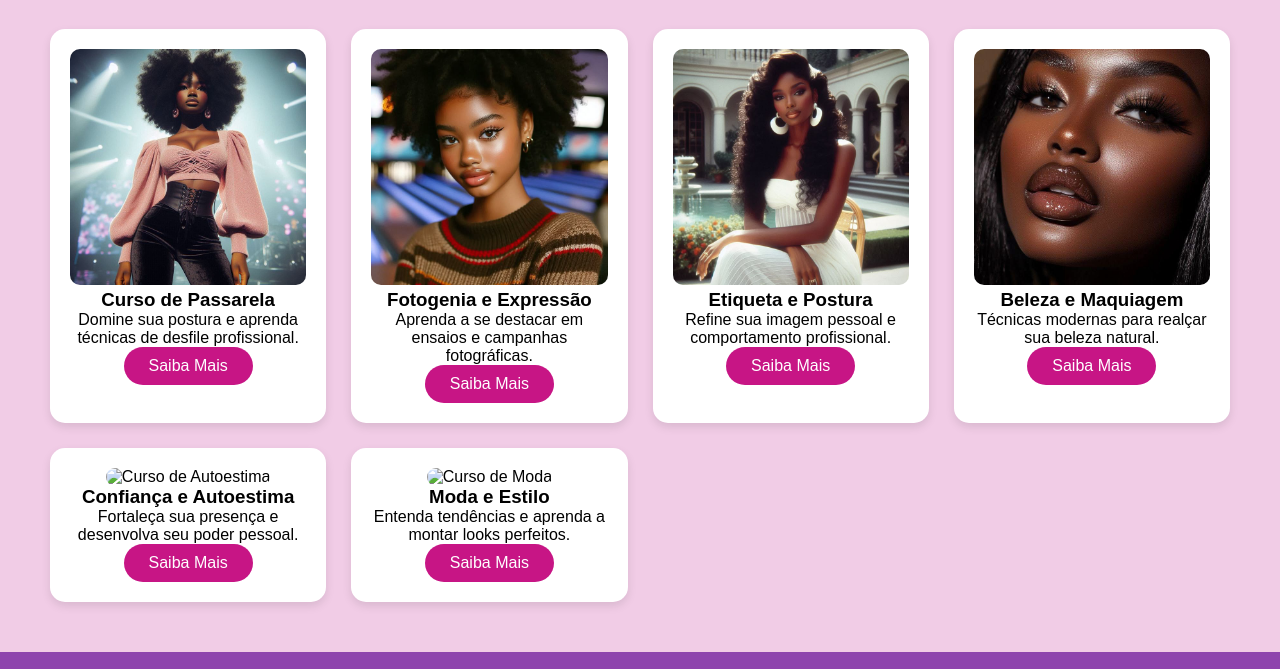
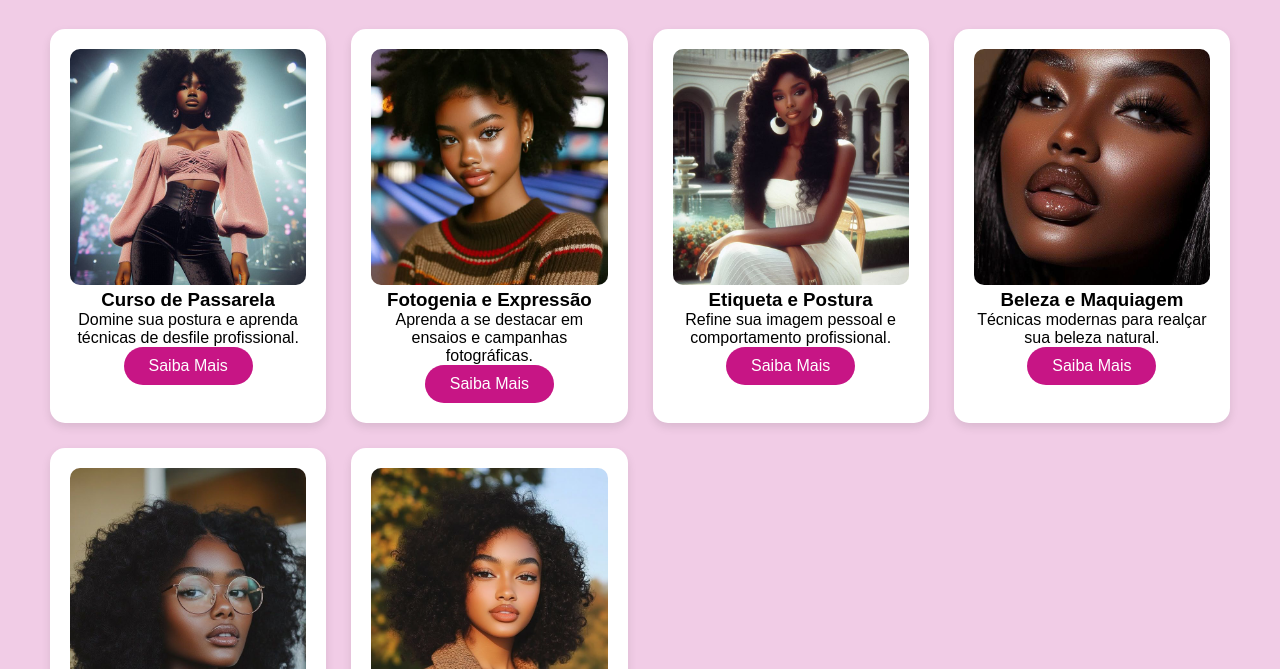
Before and after one commit to wildachca/Desafio, a plain HTML site: page Projeto StarModel/cursos.html in a window 1280 px wide. Shown: the part 121-790 px from the top of the page. Drawn offline with Linux system fonts and the light colour scheme.

Commit message:
Desafios

```diff
--- a/Projeto StarModel/cursos.html
+++ b/Projeto StarModel/cursos.html
@@ -44,13 +44,13 @@
         <a href="#" class="btn">Saiba Mais</a>
       </div>
       <div class="curso-card">
-        <img src="assets/imagens/autoestima.jpg" alt="Curso de Autoestima">
+        <img src="./assets/img/1000049791.jpg" alt="Curso de Autoestima">
         <h3>Confiança e Autoestima</h3>
         <p>Fortaleça sua presença e desenvolva seu poder pessoal.</p>
         <a href="#" class="btn">Saiba Mais</a>
       </div>
       <div class="curso-card">
-        <img src="assets/imagens/moda.jpg" alt="Curso de Moda">
+        <img src="./assets/img/1000049792.jpg" alt="Curso de Moda">
         <h3>Moda e Estilo</h3>
         <p>Entenda tendências e aprenda a montar looks perfeitos.</p>
         <a href="#" class="btn">Saiba Mais</a>
```
Also changed, not shown: Projeto StarModel/assets/img/1000049791.jpg (added), Projeto StarModel/assets/img/1000049792.jpg (added).
